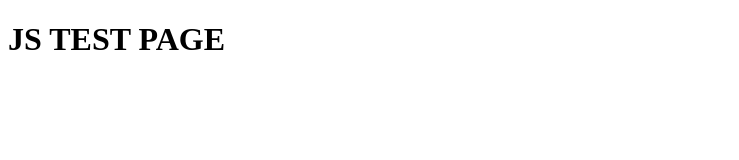
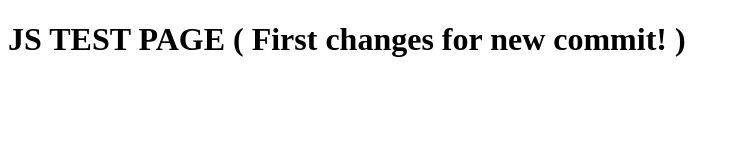
Before and after one commit to Sanchenko57/project, a plain HTML site: page index.html in a window 1280 px wide. Shown: the whole page, without its empty margins (0-739 px from the left). Drawn offline with Linux system fonts and the light colour scheme.

Commit message:
secound commit

```diff
--- a/index.html
+++ b/index.html
@@ -7,7 +7,7 @@
     <title>Document</title>
 </head>
 <body>
-    <h1>JS TEST PAGE</h1>
+    <h1>JS TEST PAGE ( First changes for new commit! )</h1>
     <script src="js/script.js"></script>
 </body>
 </html>
```
